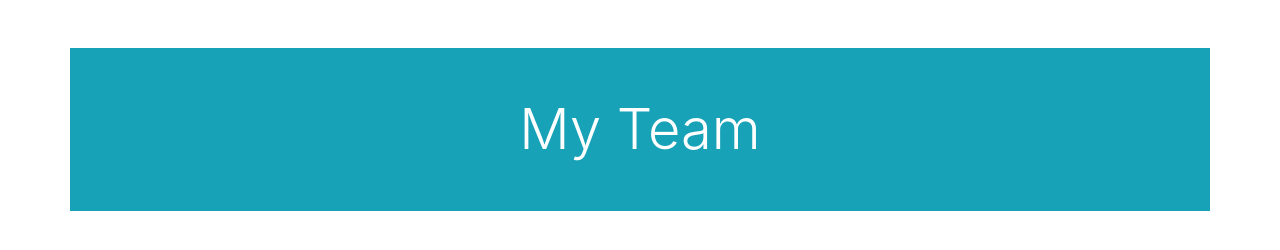
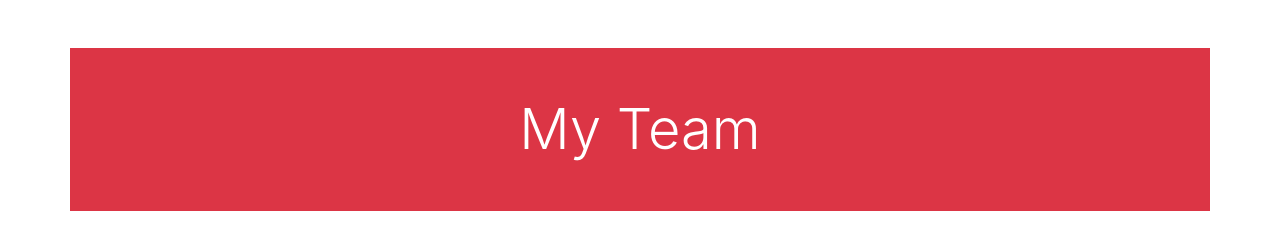
Before and after one commit to Linka-Source/team-profile-generator, a website: page HTML-template/main.html in a window 1280 px wide. Drawn offline with nearby package versions, Linux system fonts and the light colour scheme.

Commit message:
created final output

```diff
--- a/HTML-template/main.html
+++ b/HTML-template/main.html
@@ -15,7 +15,7 @@
 
     <div class="container" id="team">
         <div class="row">
-            <div class="col-12 text-center bg-info my-5 py-5 display-4 text-white">My Team</div>
+            <div class="col-12 text-center bg-danger my-5 py-5 display-4 text-white">My Team</div>
         </div>
         <div class="row" id="cards">
         </div>
```
